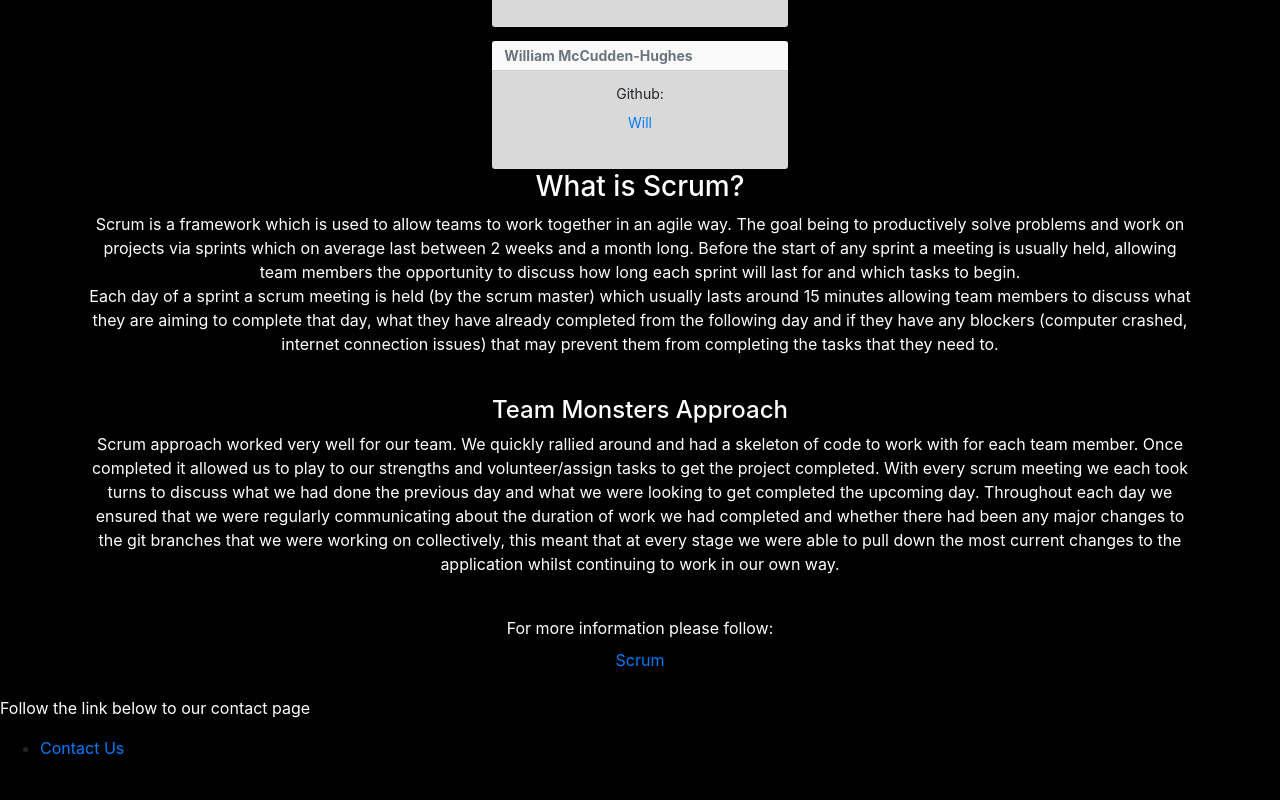
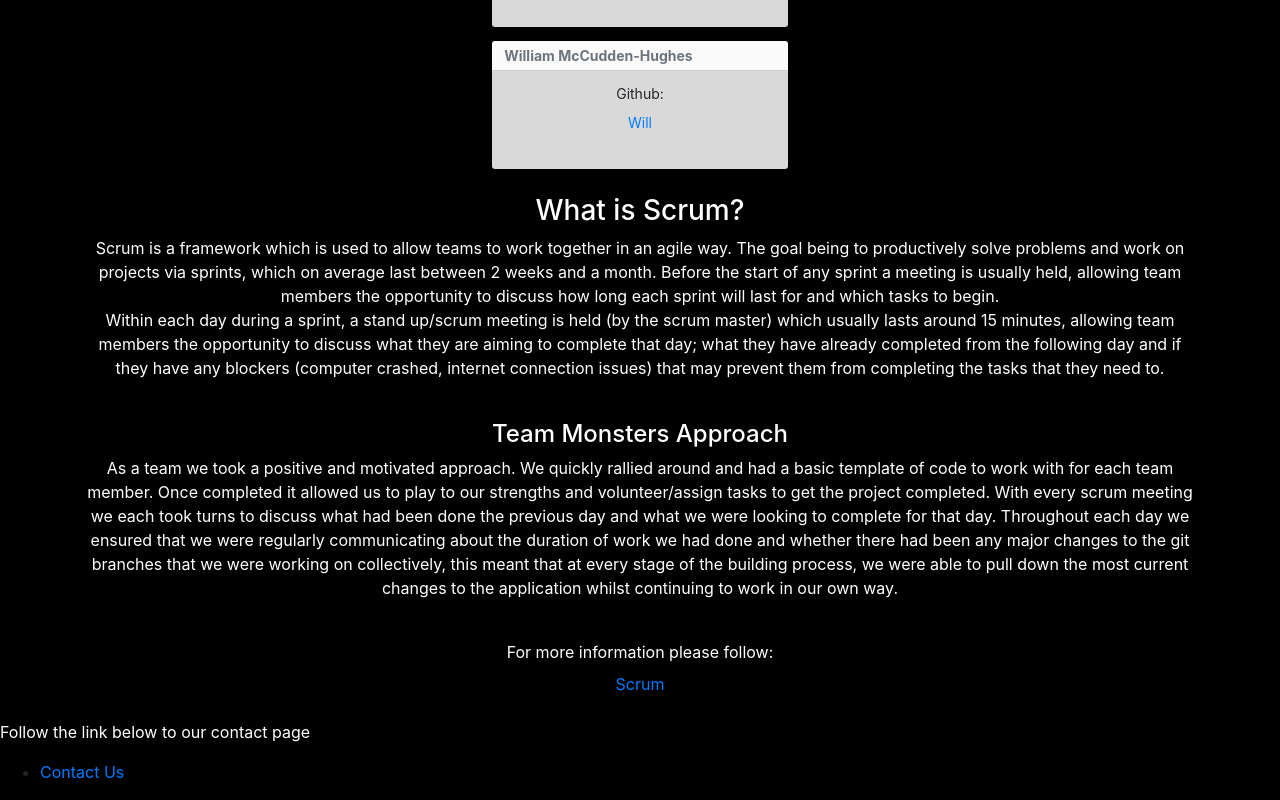
Before and after one commit to leightonmanningQA/QACinemas, a React (Create React App) app in the folder Frontend/qacinemas/: page /about in a window 1280 px wide. Shown: the part 522-1322 px from the top of the page. Before the commit the page ends 1298 px from the top, so only its background shows below. Built offline with nearby package versions, Linux system fonts and the light colour scheme.

Commit message:
Scrum description finished

```diff
--- a/Frontend/qacinemas/src/Components/About/About.jsx
+++ b/Frontend/qacinemas/src/Components/About/About.jsx
@@ -46,22 +46,27 @@ const About = (props) => {
         </ToastBody>
       </Toast>
     </div>
-  </Row>
+  </Row><br></br>
 
   <div align="center" className="container">
     <h3 className="text-white" align="center">What is Scrum?</h3>
     <p className="text-white">Scrum is a framework which is used to allow teams to work together in an agile way. The goal being to productively solve problems
-      and work on projects via sprints which on average last between 2 weeks and a month long. Before the start of any sprint a meeting is usually held,
-      allowing team members the opportunity to discuss how long each sprint will last for and which tasks to begin. <br></br>
-      Each day of a sprint a scrum meeting is held (by the scrum master) which usually lasts around 15 minutes allowing
-      team members to discuss what they are aiming to complete that day, what they have already completed from the following day and if they
-      have any blockers (computer crashed, internet connection issues) that may prevent them from completing the tasks that they need to.</p><br></br>
+      and work on projects via sprints, which on average last between 2 weeks and a month. Before the start of any sprint a meeting is usually held,
+      allowing team members the opportunity to discuss how long each sprint will last for and which tasks to begin.
+      <br></br>
+      Within each day during a sprint, a stand up/scrum meeting is held (by the scrum master) which usually lasts around 15 minutes, allowing
+      team members the opportunity to discuss what they are aiming to complete that day; what they have already completed from the following day and if they
+      have any blockers (computer crashed, internet connection issues) that may prevent them from completing the tasks that they need to.</p>
+      <br></br>
+
       <h4 className="text-white" align="center">Team Monsters Approach</h4>
-      <p className="text-white">Scrum approach worked very well for our team. We quickly rallied around and had a skeleton of code to work with for each team member.
+      <p className="text-white">As a team we took a positive and motivated approach. We quickly rallied around and had a basic template of code to work with for each team member.
       Once completed it allowed us to play to our strengths and volunteer/assign tasks to get the project completed. With every scrum meeting we each took turns
-      to discuss what we had done the previous day and what we were looking to get completed the upcoming day. Throughout each day we ensured that we were regularly
-      communicating about the duration of work we had completed and whether there had been any major changes to the git branches that we were working on collectively,
-      this meant that at every stage we were able to pull down the most current changes to the application whilst continuing to work in our own way.</p><br></br>
+      to discuss what had been done the previous day and what we were looking to complete for that day.
+      Throughout each day we ensured that we were regularly communicating about the duration of work we had done and whether there had been any major changes to
+      the git branches that we were working on collectively, this meant that at every stage of the building process, we were able to pull down the most current
+      changes to the application whilst continuing to work in our own way.</p>
+      <br></br>
     <p className="text-white" align="center">For more information please follow:<a class="nav-link"
     href="https://www.scrum.org/" target="_blank">Scrum</a></p>
   </div>
```
